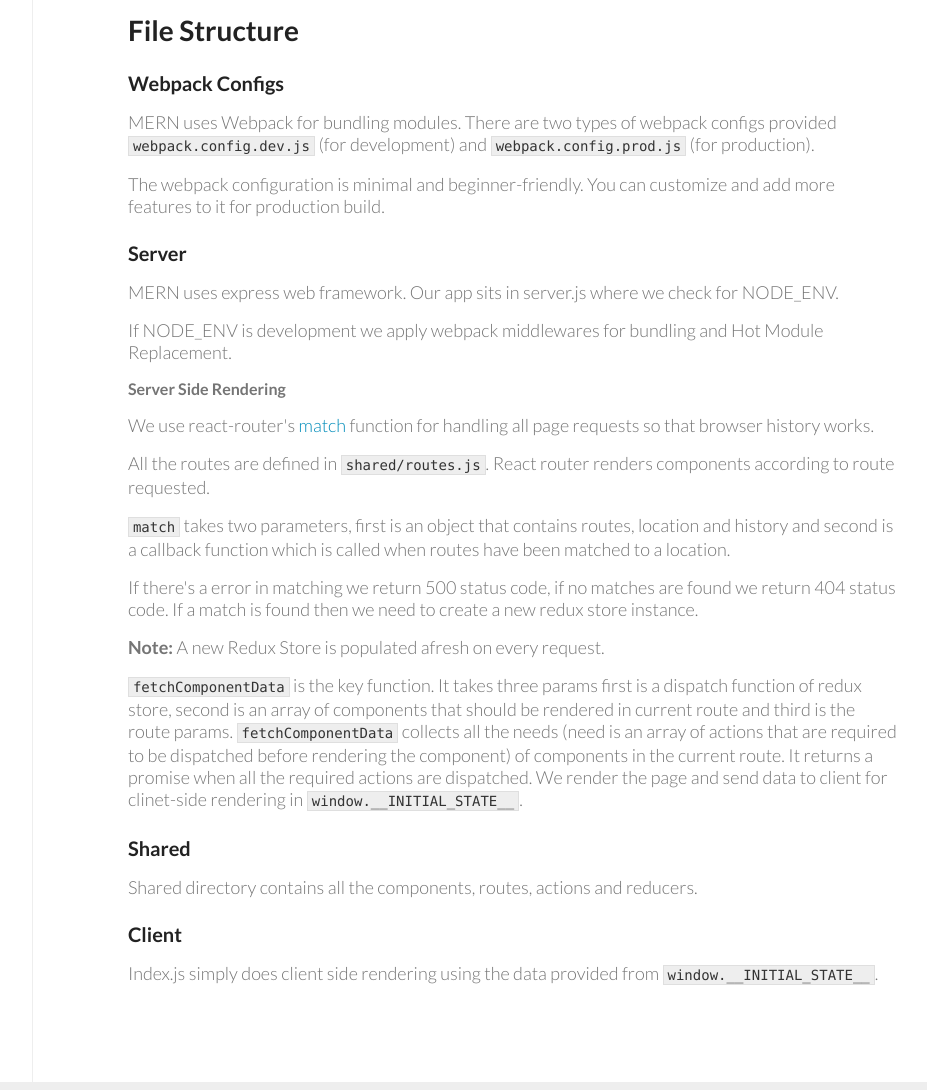
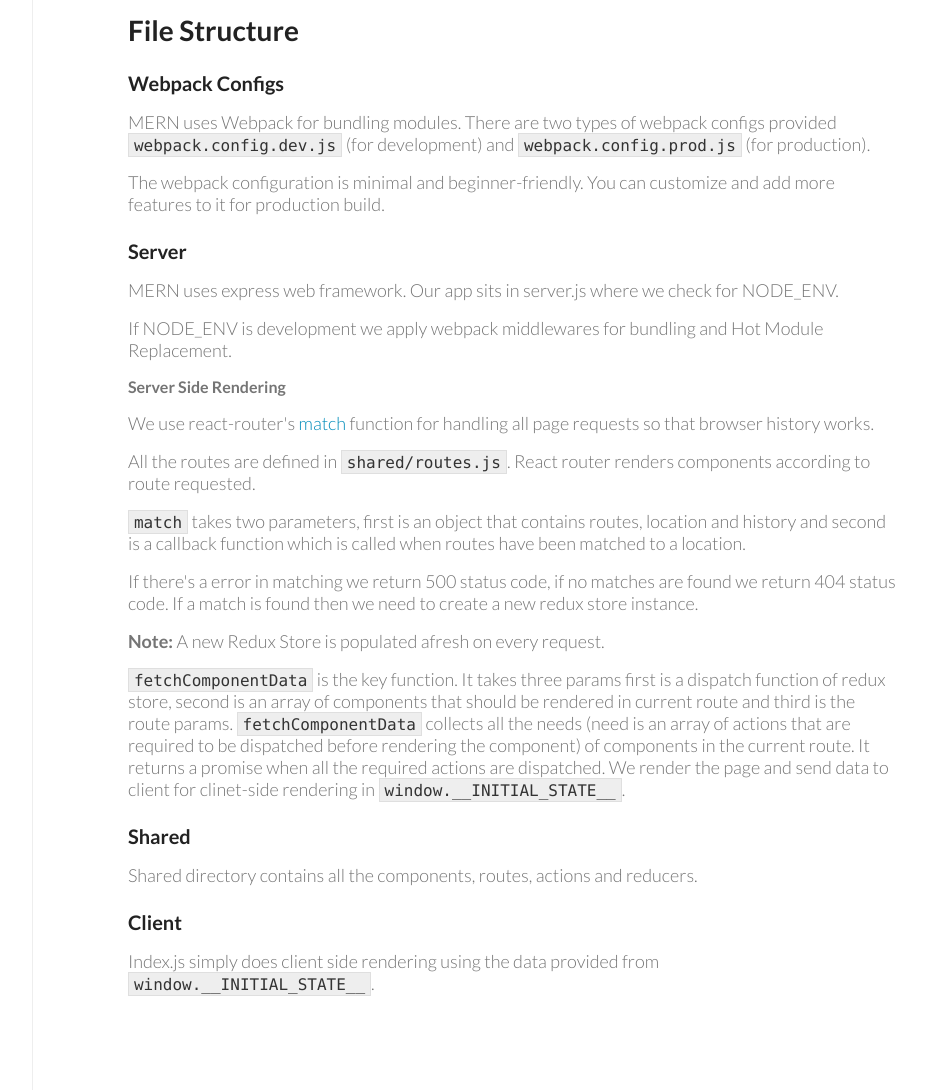
Before and after one commit to Hashnode/MERN-Website, a website: page documentation.html in a window 1280 px wide. Shown: the part 500-1590 px from the top of the page, without its empty margins (288-1215 px from the left). Drawn offline with Linux system fonts and the light colour scheme.

Commit message:
code highlighting, line-height fixes

```diff
--- a/documentation.html
+++ b/documentation.html
@@ -105,7 +105,7 @@
 								<p>MERN uses express web framework. Our app sits in server.js where we check for NODE_ENV.</p>
 								<p>If NODE_ENV is development we apply webpack middlewares for bundling and Hot Module Replacement.</p>
 
-								<h4>Server Side Rendering<h4>
+								<h4>Server Side Rendering</h4>
 								<p>We use react-router's <a href="https://github.com/rackt/react-%09%09%20%20router/blob/latest/docs/API.md#match-routes-location-history-options--cb">match</a> function for handling all page requests so that browser history works.</p>
 								<p>All the routes are defined in <code class="highlight">shared/routes.js</code>. React router renders components according to route requested.
 								<script src="https://gist.github.com/fazlerocks/d64b907cd7e04f139e72.js"></script>
--- a/less/app.less
+++ b/less/app.less
@@ -379,7 +379,7 @@
     }
 	p {
 		margin: 0 0 16px;
-		line-height: 22px;
+		line-height: normal;
         font-size: 18px;
 	}
 	.section {
@@ -390,8 +390,7 @@
 	}
 	.highlight {
 		background: #eee;
-		padding: 1px 4px;
-		font-size: 14px;
+		font-size: 16px;
 	}
 	pre {
 		font-size: 16px;
```
Also changed, not shown: css/app.css.
